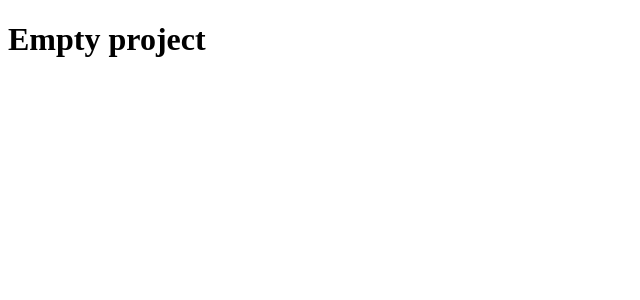
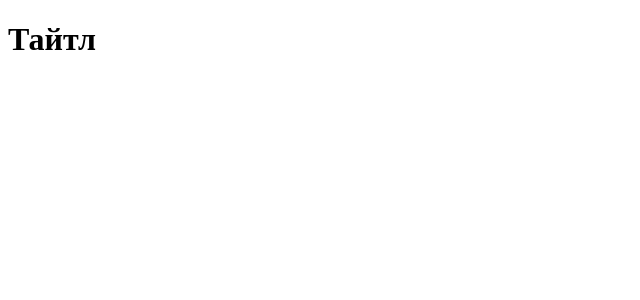
Before and after one commit to OrlovIgor93/telegram, a React (Create React App) app: page / in a window 1280 px wide. Shown: the top 300 px of the page, without its empty margins (0-640 px from the left). Built offline with nearby package versions, Linux system fonts and the light colour scheme.

Commit message:
title change

```diff
--- a/src/App.js
+++ b/src/App.js
@@ -4,7 +4,7 @@ class App extends Component {
   render() {
     return (
       <div className="App">
-       <h1>Empty project</h1>
+       <h1>Тайтл</h1>
       </div>
     );
   }
```
